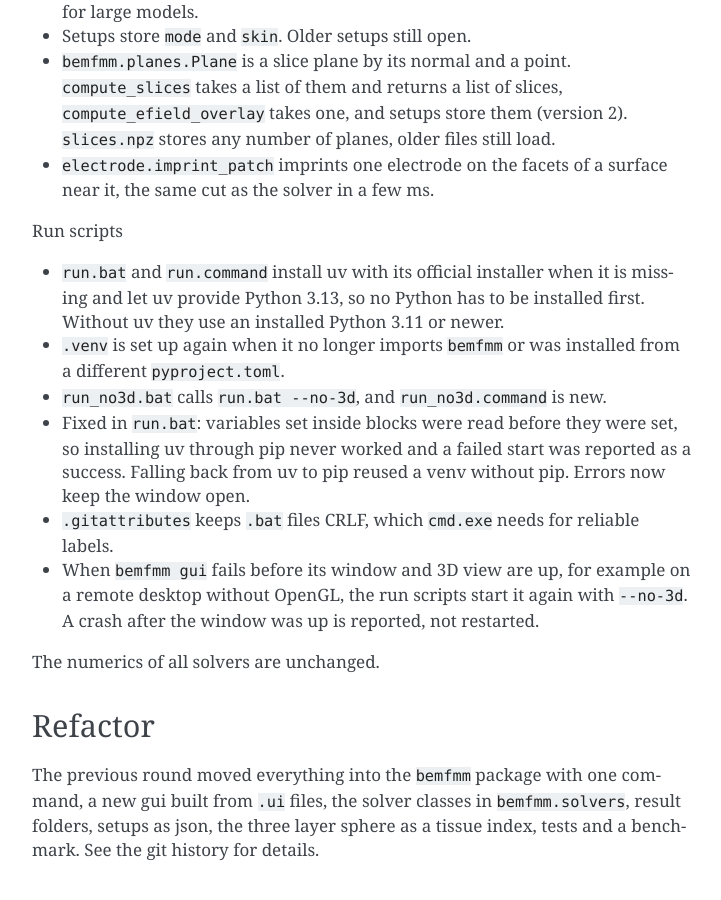
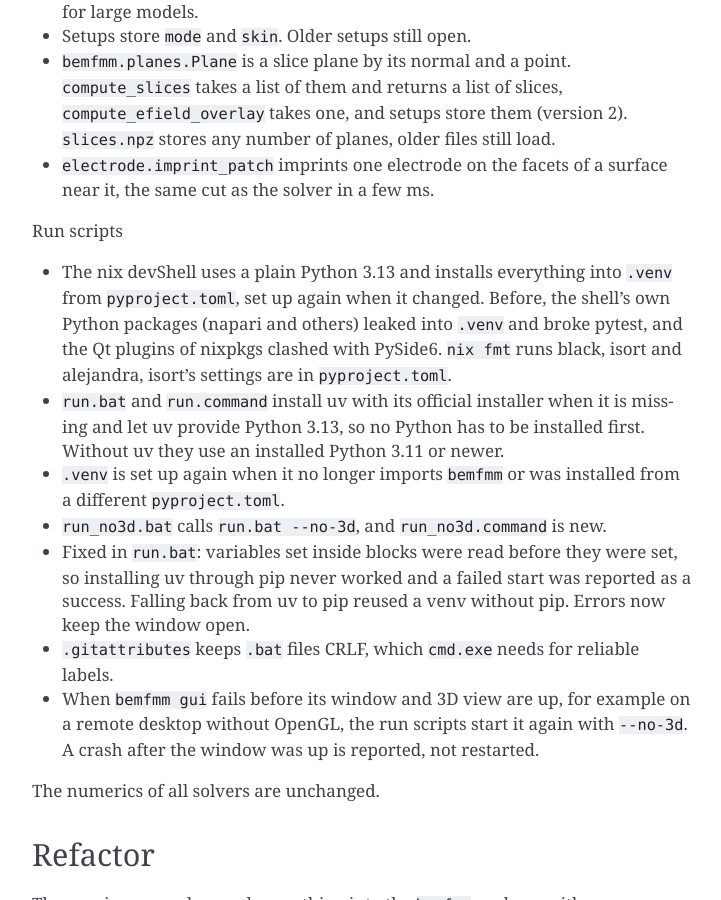
Before and after one commit to BEM-FMM-Team/bem-fmm-python, a Sphinx documentation site: the page built from docs/source/changes.rst, in a window 1280 px wide and 900 px high, scrolled down 3136 px. Shown: the whole window, without its empty margins (388-1109 px from the left). Built offline with Sphinx 7.4.7, drawn with Linux system fonts in a browser that asks for light colours.

Commit message:
chore: devshell with a plain python, venv from pyproject, nix fmt

```diff
--- a/docs/source/changes.rst
+++ b/docs/source/changes.rst
@@ -144,6 +144,12 @@ Library
 
 Run scripts
 
+- The nix devShell uses a plain Python 3.13 and installs everything into
+  ``.venv`` from ``pyproject.toml``, set up again when it changed. Before, the
+  shell's own Python packages (napari and others) leaked into ``.venv`` and
+  broke pytest, and the Qt plugins of nixpkgs clashed with PySide6. ``nix
+  fmt`` runs black, isort and alejandra, isort's settings are in
+  ``pyproject.toml``.
 - ``run.bat`` and ``run.command`` install uv with its official installer when
   it is missing and let uv provide Python 3.13, so no Python has to be
   installed first. Without uv they use an installed Python 3.11 or newer.
--- a/docs/source/development.rst
+++ b/docs/source/development.rst
@@ -6,6 +6,7 @@ Setup
 
 ::
 
+    nix develop                              or, without nix:
     python -m uv pip install -e ".[dev]"
     pytest                                   about 40 s, sphere model only
     python scripts/benchmark.py              timings and reference numbers
@@ -84,8 +85,9 @@ progress bar. Anything the command line can do, the gui can do the same way.
 Style
 -----
 
-Code is formatted with black and imports sorted with isort
-(``isort --profile black -p bemfmm``). Keep comments for what the code does not
+Code is formatted with black and imports sorted with isort, its settings are
+in ``pyproject.toml``. ``nix fmt`` runs both, and alejandra on the nix files.
+Keep comments for what the code does not
 say itself.
 
 Adding a coil generator
--- a/pyproject.toml
+++ b/pyproject.toml
@@ -66,3 +66,9 @@ pythonpath = ["src"]
 [tool.uv]
 index-url = "https://pandecode.github.io/FMM3D/simple/"
 extra-index-url = ["https://pypi.org/simple"]
+
+[tool.isort]
+profile = "black"
+known_first_party = ["bemfmm"]
+# generated by pyside6-uic, only black formats them
+extend_skip_glob = ["src/bemfmm/gui/ui_*.py"]
```
Also changed, not shown: README.md (+3 -1 lines), 3 other files.
